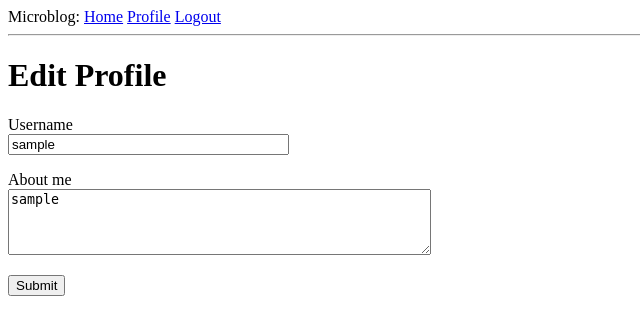
After one commit to leosilva/microblog, a Flask app: page /edit_profile in a window 1280 px wide. The commit adds this page. Shown: the top 335 px of the page, without its empty margins (0-640 px from the left). Run offline with Flask 3, Linux system fonts and the light colour scheme; the visitor is signed in with stand-in values (Sample User, id 1); data comes from the database, SQL or seed files in the repository.

Commit message:
user profile functionality

```diff
--- /dev/null
+++ b/app/forms/edit_profile_form.py
@@ -0,0 +1,8 @@
+from wtforms.validators import length, DataRequired
+from flask_wtf import FlaskForm
+from wtforms import StringField, PasswordField, BooleanField, SubmitField, TextAreaField
+
+class EditProfileForm(FlaskForm):
+    username = StringField('Username', validators=[DataRequired()])
+    about_me = TextAreaField('About me', validators=[length(min=0, max=140)])
+    submit = SubmitField('Submit')
--- a/app/routes.py
+++ b/app/routes.py
@@ -1,12 +1,22 @@
+from datetime import datetime, timezone
+
 from flask import render_template, flash, redirect, url_for, request
 from app import app, db
 from app.forms import LoginForm
 from flask_login import login_user, logout_user, current_user, login_required
 import sqlalchemy as sa
 
+from app.forms.edit_profile_form import EditProfileForm
 from app.forms.registration_form import RegistrationForm
 from app.models import User
 from urllib.parse import urlparse
+
+
+@app.before_request
+def before_request():
+    if current_user.is_authenticated:
+        current_user.last_seen = datetime.now(timezone.utc)
+        db.session.commit()
 
 
 @app.route('/')
@@ -74,3 +84,17 @@ def user(username):
         {'author': user, 'body': 'Test post #2'},
     ]
     return render_template('user.html', user=user, posts=posts)
+
+@app.route('/edit_profile', methods=['GET', 'POST'])
+def edit_profile():
+    form = EditProfileForm()
+    if form.validate_on_submit():
+        current_user.username = form.username.data
+        current_user.about_me = form.about_me.data
+        db.session.commit()
+        flash('Your changes have been saved.')
+        return redirect(url_for('edit_profile'))
+    elif request.method == 'GET':
+        form.username.data = current_user.username
+        form.about_me.data = current_user.about_me
+    return render_template('edit_profile.html', title='Edit Profile', form=form)
--- /dev/null
+++ b/app/templates/edit_profile.html
@@ -0,0 +1,23 @@
+{% extends 'base.html'%}
+
+{% block content %}
+    <h1>Edit Profile</h1>
+    <form action="" method="post" >
+        {{ form.hidden_tag() }}
+        <p>
+            {{ form.username.label }}<br>
+            {{ form.username(size=32) }}<br>
+            {% for error in form.username.errors %}
+                <span style="color: red;">[{{ error }}]</span>
+            {% endfor %}
+        </p>
+        <p>
+            {{ form.about_me.label }}<br>
+            {{ form.about_me(cols=50, rows=4) }}<br>
+            {% for error in form.about_me.errors %}
+                <span style="color: red;">[{{ error }}]</span>
+            {% endfor %}
+        </p>
+        <p>{{ form.submit() }}</p>
+    </form>
+{% endblock %}
```
Also changed, not shown: app/forms.py (deleted, +0 -9 lines), app/templates/user.html (+8 -1 lines).
